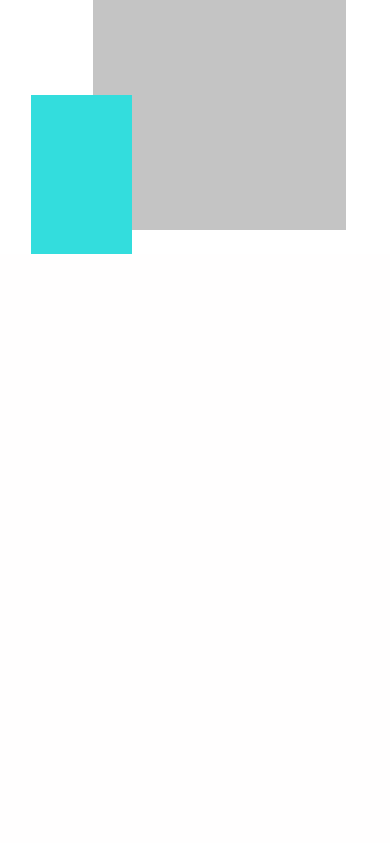
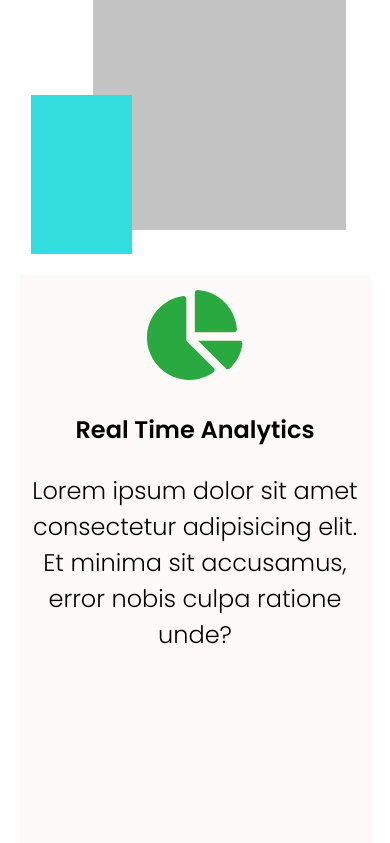
Before and after one commit to Aim-Entity/expense-tracker, a Django app: template templates/home/index.htm in a window 390 px wide. Shown: the part 1111-1954 px from the top of the page. Before the commit the page ends 1365 px from the top, so only its background shows below. Run offline with Django 3.2, Linux system fonts and the light colour scheme; the template is opened without the code that fills it, so the values that code supplies are empty.

Commit message:
Phone view home section3 started

```diff
--- a/home/static/home/style.css
+++ b/home/static/home/style.css
@@ -116,6 +116,10 @@ a {
   color: #ffffff;
 }
 
+.section2 {
+  height: 644px;
+}
+
 .section2-title {
   font-weight: 600;
   font-size: 36px;
@@ -157,6 +161,48 @@ a {
   top: 1110px;
 
   background: #c4c4c4;
+}
+
+.section3-container {
+  width: 90%;
+  height: 1233px;
+  margin: 0 auto;
+  margin-top: 35px;
+
+  background: #fffafa;
+}
+
+.chart-image {
+  position: relative;
+  left: 50%;
+  transform: translateX(-50%);
+  margin-top: 15px;
+}
+
+.chart-title {
+  width: 100%;
+  text-align: center;
+
+  font-weight: 600;
+  font-size: 24px;
+  line-height: 36px;
+  margin-top: 25px;
+
+  text-align: center;
+
+  color: #000000;
+}
+
+.chart-par {
+  width: 95%;
+  margin: 0 auto;
+  margin-top: 25px;
+  font-weight: 300;
+  font-size: 24px;
+  line-height: 36px;
+  text-align: center;
+
+  color: #000000;
 }
 @media screen and (min-width: 850px) {
   .top-mobile-hero {
--- a/templates/home/index.htm
+++ b/templates/home/index.htm
@@ -77,7 +77,23 @@
         <div class="desk-img"></div>
       </div>
 
-      <div class="section3"></div>
+      <div class="section3">
+        <div class="section3-container">
+          <div class="charts">
+            <img
+              src="{% static 'home/imgs/chart.svg' %}"
+              alt="Chart"
+              class="chart-image"
+            />
+
+            <h3 class="chart-title">Real Time Analytics</h3>
+            <p class="chart-par">
+              Lorem ipsum dolor sit amet consectetur adipisicing elit. Et minima
+              sit accusamus, error nobis culpa ratione unde?
+            </p>
+          </div>
+        </div>
+      </div>
     </div>
   </body>
 </html>
```
